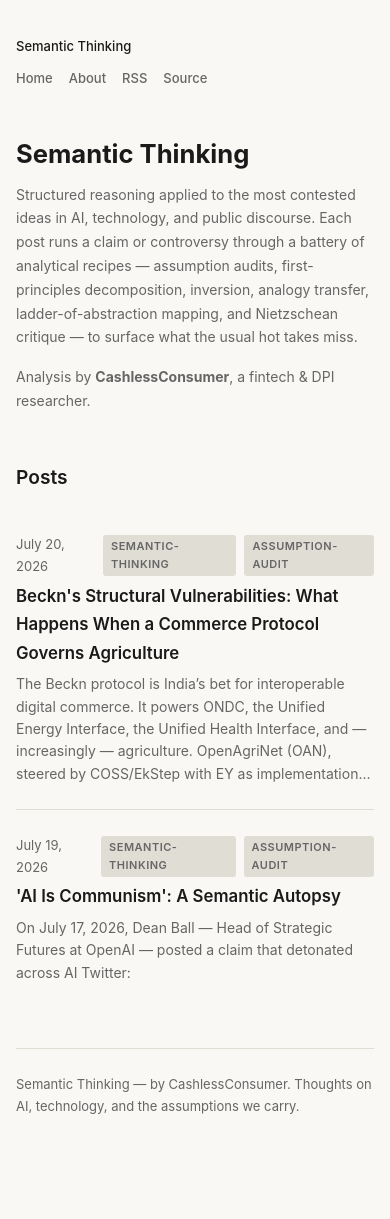
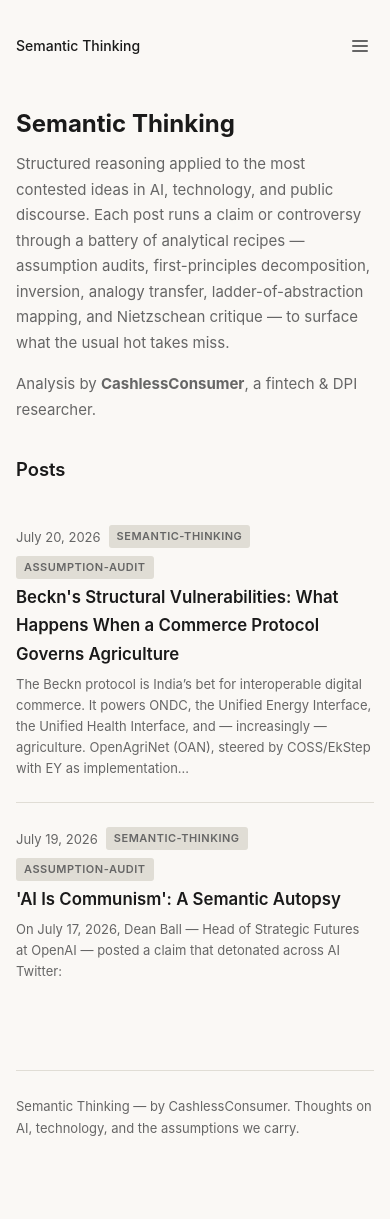
Before and after one commit to CCAgentOrg/semantic-thinking, a Jekyll site: the page built from index.html, in a window 390 px wide. Built offline with Jekyll 4.4.1, drawn with Linux system fonts in a browser that asks for light colours; the list of posts is cut into pages by our own code; before the commit the page ends 1193 px from its top, so only the background shows below that.

Commit message:
Make layout responsive: mobile nav hamburger, lightbox zoom for images, responsive typography, table scroll, print styles

```diff
--- a/_layouts/default.html
+++ b/_layouts/default.html
@@ -44,6 +44,12 @@
       margin: 0 auto;
       padding: 60px 24px 80px;
     }
+    /* === RESPONSIVE CONTAINER === */
+    @media (max-width: 480px) {
+      .container { padding: 32px 16px 64px; }
+    }
+
+    /* === NAVIGATION === */
     nav {
       display: flex;
       gap: 24px;
@@ -64,14 +70,46 @@
       color: var(--fg);
       margin-right: auto;
     }
-    nav .site-title a { color: var(--fg); }
-    .nav-toggle { display: none; }
+    .nav-toggle {
+      display: none;
+      background: none;
+      border: none;
+      cursor: pointer;
+      padding: 4px;
+      color: var(--fg-muted);
+    }
+    .nav-toggle svg { display: block; }
+    .nav-links { display: flex; gap: 24px; align-items: center; }
+    @media (max-width: 560px) {
+      nav { flex-wrap: wrap; gap: 12px; }
+      .nav-toggle { display: block; }
+      .nav-links {
+        display: none;
+        width: 100%;
+        flex-direction: column;
+        gap: 8px;
+        padding: 12px 0 4px;
+        border-top: 1px solid var(--border);
+      }
+      .nav-links.open { display: flex; }
+      .nav-links a { font-size: 15px; padding: 6px 0; width: 100%; }
+    }
+
+    /* === TYPOGRAPHY === */
     h1 { font-size: 1.8rem; font-weight: 700; line-height: 1.3; margin-bottom: 8px; }
     h2 { font-size: 1.35rem; margin-top: 32px; margin-bottom: 12px; font-weight: 600; }
     h3 { font-size: 1.1rem; margin-top: 24px; margin-bottom: 8px; font-weight: 600; }
     p { margin-bottom: 16px; }
     a { color: var(--accent); text-decoration: none; }
     a:hover { color: var(--accent-hover); text-decoration: underline; }
+    @media (max-width: 480px) {
+      h1 { font-size: 1.4rem; }
+      h2 { font-size: 1.15rem; margin-top: 24px; }
+      h3 { font-size: 1rem; }
+      body { font-size: 15px; }
+    }
+
+    /* === POST LIST (HOME) === */
     .post-list { list-style: none; margin: 0; padding: 0; }
     .post-list li {
       padding: 24px 0;
@@ -85,11 +123,16 @@
       display: flex;
       gap: 8px;
       align-items: center;
+      flex-wrap: wrap;
     }
     .post-title { font-size: 1.2rem; font-weight: 600; margin-bottom: 6px; }
     .post-title a { color: var(--fg); }
     .post-title a:hover { color: var(--accent); }
     .post-excerpt { font-size: 14px; color: var(--fg-muted); line-height: 1.6; }
+    @media (max-width: 480px) {
+      .post-title { font-size: 1.05rem; }
+      .post-excerpt { font-size: 13px; }
+    }
     .tag {
       display: inline-block;
       font-size: 11px;
@@ -101,12 +144,24 @@
       background: var(--border);
       color: var(--fg-muted);
     }
+
+    /* === HOME INTRO === */
     .home-intro { margin-bottom: 48px; }
     .home-intro h1 { font-size: 2rem; margin-bottom: 12px; }
     .home-intro p { color: var(--fg-muted); font-size: 15px; line-height: 1.7; }
+    @media (max-width: 480px) {
+      .home-intro { margin-bottom: 32px; }
+      .home-intro h1 { font-size: 1.5rem; }
+    }
+
+    /* === POST CONTENT === */
     .post-content { max-width: 680px; }
     .post-content h1 { margin-top: 40px; }
     .post-content h2 { border-bottom: 1px solid var(--border); padding-bottom: 6px; }
+    @media (max-width: 480px) {
+      .post-content h1 { margin-top: 28px; }
+      .post-content h2 { font-size: 1.05rem; }
+    }
     .post-content code {
       font-family: var(--font-mono);
       font-size: 14px;
@@ -115,10 +170,15 @@
       border-radius: 3px;
       border: 1px solid var(--border);
     }
+    pre {
+      overflow-x: auto;
+      -webkit-overflow-scrolling: touch;
+    }
     .post-content pre code {
       display: block;
       padding: 16px;
       overflow-x: auto;
+      -webkit-overflow-scrolling: touch;
       border-radius: 6px;
       border: 1px solid var(--border);
       background: var(--bg-card);
@@ -132,78 +192,97 @@
       color: var(--fg-muted);
       font-style: italic;
     }
-    .post-content img { max-width: 100%; border-radius: 6px; margin: 16px 0; }
-    /* Image wrapper for large diagrams - adds subtle border & max-height constraint */
-    .post-content .image-wrapper {
-      margin: 20px 0;
-      border-radius: 8px;
-      overflow: hidden;
-      border: 1px solid var(--border);
-      background: var(--bg-card);
-    }
-    .post-content .image-wrapper img {
-      display: block;
+
+    /* === IMAGES === */
+    .post-content img {
       max-width: 100%;
       height: auto;
-      margin: 0;
-      border-radius: 0;
+      border-radius: 6px;
+      margin: 16px 0;
+      display: block;
+      border: 1px solid var(--border);
+      transition: opacity 0.3s ease, box-shadow 0.2s;
       cursor: zoom-in;
-      transition: opacity 0.2s;
     }
-    .post-content .image-wrapper img:hover { opacity: 0.9; }
-    .post-content .image-wrapper .image-caption {
-      padding: 8px 14px;
-      font-size: 13px;
-      color: var(--fg-muted);
-      line-height: 1.5;
-      border-top: 1px solid var(--border);
+    .post-content img:hover {
+      box-shadow: 0 2px 16px rgba(0,0,0,0.12);
     }
-    /* Lightbox overlay for zoom */
+    .post-content img.lazyloading {
+      opacity: 0;
+    }
+    .post-content img.lazyloaded {
+      opacity: 1;
+      transition: opacity 0.3s ease;
+    }
+    /* Lightbox overlay */
     .lightbox-overlay {
+      display: none;
       position: fixed;
-      inset: 0;
+      top: 0; left: 0; right: 0; bottom: 0;
+      background: rgba(0,0,0,0.85);
       z-index: 9999;
-      background: rgba(0,0,0,0.85);
-      display: flex;
+      justify-content: center;
       align-items: center;
-      justify-content: center;
+      padding: 24px;
       cursor: zoom-out;
-      opacity: 0;
-      visibility: hidden;
-      transition: opacity 0.2s, visibility 0.2s;
-      padding: 20px;
     }
-    .lightbox-overlay.active {
-      opacity: 1;
-      visibility: visible;
-    }
+    .lightbox-overlay.open { display: flex; }
     .lightbox-overlay img {
       max-width: 100%;
-      max-height: 90vh;
+      max-height: 95vh;
       object-fit: contain;
       border-radius: 4px;
-      box-shadow: 0 8px 40px rgba(0,0,0,0.5);
+      box-shadow: 0 4px 32px rgba(0,0,0,0.3);
+      cursor: zoom-out;
     }
+    .lightbox-close {
+      position: fixed;
+      top: 16px;
+      right: 24px;
+      color: #fff;
+      font-size: 32px;
+      cursor: pointer;
+      z-index: 10000;
+      background: none;
+      border: none;
+      line-height: 1;
+      opacity: 0.7;
+      transition: opacity 0.15s;
+    }
+    .lightbox-close:hover { opacity: 1; }
+    @media (max-width: 480px) {
+      .lightbox-overlay { padding: 12px; }
+    }
+
+    /* === TABLES (horizontal scroll on mobile) === */
+    .table-wrapper {
+      overflow-x: auto;
+      -webkit-overflow-scrolling: touch;
+      margin: 16px 0;
+    }
+    .table-wrapper::-webkit-scrollbar { height: 6px; }
+    .table-wrapper::-webkit-scrollbar-track { background: var(--bg); }
+    .table-wrapper::-webkit-scrollbar-thumb { background: var(--border); border-radius: 3px; }
     .post-content table {
       width: 100%;
       border-collapse: collapse;
-      margin: 16px 0;
       font-size: 14px;
+      min-width: 420px;
     }
     .post-content th, .post-content td {
       padding: 8px 12px;
       border: 1px solid var(--border);
       text-align: left;
+      white-space: nowrap;
     }
     .post-content th { background: var(--bg-card); font-weight: 600; }
+    @media (max-width: 480px) {
+      .post-content table { font-size: 12px; }
+      .post-content th, .post-content td { padding: 6px 8px; }
+    }
     .post-content hr { border: none; border-top: 1px solid var(--border); margin: 32px 0; }
-    .table-wrapper {
-      overflow-x: auto;
-      -webkit-overflow-scrolling: touch;
-      margin: 16px -12px;
-      padding: 0 12px;
-    }
-    .table-wrapper table { margin: 0; min-width: 500px; }
+
+    /* === PAGINATION === */
     .pagination {
       display: flex;
       justify-content: space-between;
@@ -223,43 +304,31 @@
       font-size: 13px;
       color: var(--fg-muted);
     }
-    /* Responsive adjustments */
-    @media (max-width: 540px) {
-      .container { padding: 32px 16px 60px; }
-      h1 { font-size: 1.5rem; }
-      h2 { font-size: 1.2rem; }
-      .home-intro h1 { font-size: 1.6rem; }
-      .home-intro p { font-size: 14px; }
-      .post-title { font-size: 1.05rem; }
-      .post-content { font-size: 15px; }
-      .post-content pre code { font-size: 12px; padding: 12px; }
-      .post-content code { font-size: 13px; }
-      footer { margin-top: 40px; }
-      .table-wrapper { margin: 12px -8px; padding: 0 8px; }
-      .table-wrapper table { min-width: 400px; }
-      nav { gap: 0; flex-wrap: wrap; }
-      nav .site-title { margin-right: 0; width: 100%; margin-bottom: 8px; }
-      nav a { font-size: 13px; margin-right: 16px; }
-      /* Make images full-bleed on mobile */
-      .post-content .image-wrapper { border-radius: 4px; }
-      .lightbox-overlay { padding: 12px; }
-    }
-    @media (max-width: 380px) {
-      h1 { font-size: 1.3rem; }
-      .container { padding: 24px 12px 48px; }
-      nav a { font-size: 12px; margin-right: 12px; }
-      .post-meta { font-size: 12px; flex-wrap: wrap; }
+
+    /* === PRINT === */
+    @media print {
+      .nav-toggle, .lightbox-overlay, .lightbox-close { display: none !important; }
+      .container { padding: 0 !important; max-width: 100% !important; }
+      img { break-inside: avoid; max-width: 100% !important; }
     }
   </style>
 </head>
 <body>
   <div class="container">
     <nav>
-      <span class="site-title"><a href="{{ '/' | relative_url }}">{{ site.title }}</a></span>
+      <span class="site-title"><a href="{{ '/' | relative_url }}" style="color:var(--fg);text-decoration:none;">{{ site.title }}</a></span>
+      <button class="nav-toggle" id="navToggle" aria-label="Toggle navigation">
+        <svg width="20" height="20" viewBox="0 0 20 20" fill="none" stroke="currentColor" stroke-width="2" stroke-linecap="round">
+          <line x1="3" y1="5" x2="17" y2="5"/>
+          <line x1="3" y1="10" x2="17" y2="10"/>
+          <line x1="3" y1="15" x2="17" y2="15"/>
+        </svg>
+      </button>
+      <div class="nav-links" id="navLinks">
         <a href="{{ '/' | relative_url }}">Home</a>
         <a href="{{ '/about/' | relative_url }}">About</a>
         <a href="{{ '/feed.xml' | relative_url }}">RSS</a>
-      <a href="https://github.com/CCAgentOrg/semantic-thinking" target="_blank" rel="noopener">Source</a>
+      </div>
     </nav>
     {{ content }}
     <footer>
@@ -267,69 +336,62 @@
     </footer>
   </div>
 
-  <!-- Lightbox overlay for image zoom -->
-  <div class="lightbox-overlay" id="lightbox">
-    <img src="" alt="Enlarged diagram">
+  <!-- Lightbox for image zoom -->
+  <div class="lightbox-overlay" id="lightboxOverlay">
+    <button class="lightbox-close" id="lightboxClose">&times;</button>
+    <img id="lightboxImg" src="" alt="" />
   </div>
 
   <script>
     (function() {
-      // --- Lazy loading for images ---
-      if ('loading' in HTMLImageElement.prototype) {
-        const imgs = document.querySelectorAll('.post-content img:not([loading])');
-        for (const img of imgs) img.setAttribute('loading', 'lazy');
-      }
-
-      // --- Wrap block images in image-wrapper containers ---
-      const content = document.querySelector('.post-content');
-      if (content) {
-        const imgs = content.querySelectorAll('p > img:only-child');
-        for (const img of imgs) {
-          const p = img.parentNode;
-          const alt = img.getAttribute('alt') || '';
-          const wrapper = document.createElement('div');
-          wrapper.className = 'image-wrapper';
-          p.parentNode.replaceChild(wrapper, p);
-          wrapper.appendChild(img);
-          if (alt) {
-            const caption = document.createElement('div');
-            caption.className = 'image-caption';
-            caption.textContent = alt;
-            wrapper.appendChild(caption);
-          }
-        }
+      // --- Mobile nav toggle ---
+      var toggle = document.getElementById('navToggle');
+      var links = document.getElementById('navLinks');
+      if (toggle && links) {
+        toggle.addEventListener('click', function() {
+          links.classList.toggle('open');
+        });
       }
 
       // --- Lightbox: click any post-content image to zoom ---
-      const lightbox = document.getElementById('lightbox');
-      const lightboxImg = lightbox.querySelector('img');
-      document.addEventListener('click', function(e) {
-        const img = e.target.closest('.post-content img, .post-content .image-wrapper img');
-        if (img && !e.target.closest('.lightbox-overlay')) {
-          lightboxImg.src = img.src;
-          lightbox.classList.add('active');
+      var overlay = document.getElementById('lightboxOverlay');
+      var lightboxImg = document.getElementById('lightboxImg');
+      var closeBtn = document.getElementById('lightboxClose');
+
+      if (overlay && lightboxImg && closeBtn) {
+        document.querySelectorAll('.post-content img').forEach(function(img) {
+          img.addEventListener('click', function(e) {
+            if (img.closest('.lightbox-overlay')) return;
+            lightboxImg.src = img.getAttribute('data-src') || img.src;
+            lightboxImg.alt = img.alt;
+            overlay.classList.add('open');
             document.body.style.overflow = 'hidden';
-          e.preventDefault();
+          });
+        });
+
+        function closeLightbox() {
+          overlay.classList.remove('open');
+          document.body.style.overflow = '';
         }
-      });
-      lightbox.addEventListener('click', function() {
-        lightbox.classList.remove('active');
-        document.body.style.overflow = '';
+
+        closeBtn.addEventListener('click', closeLightbox);
+        overlay.addEventListener('click', function(e) {
+          if (e.target === overlay) closeLightbox();
         });
         document.addEventListener('keydown', function(e) {
-        if (e.key === 'Escape' && lightbox.classList.contains('active')) {
-          lightbox.classList.remove('active');
-          document.body.style.overflow = '';
+          if (e.key === 'Escape') closeLightbox();
+        });
       }
+
+      // --- Lazy-load images with native lazy if available ---
+      var imgs = document.querySelectorAll('.post-content img[loading="lazy"]');
+      if ('loading' in HTMLImageElement.prototype) {
+        // Native lazy loading already handled by the attribute
+      } else {
+        // Fallback for older browsers — load all immediately
+        imgs.forEach(function(img) {
+          if (img.dataset.src) img.src = img.dataset.src;
         });
-
-      // --- Wrap tables in scrollable containers ---
-      const tables = content ? content.querySelectorAll('table') : [];
-      for (const table of tables) {
-        const wrapper = document.createElement('div');
-        wrapper.className = 'table-wrapper';
-        table.parentNode.insertBefore(wrapper, table);
-        wrapper.appendChild(table);
       }
     })();
   </script>
```
Also changed, not shown: other parts of _layouts/default.html (+2 -0 lines). Lines whose indentation alone changed are shown as unchanged.
